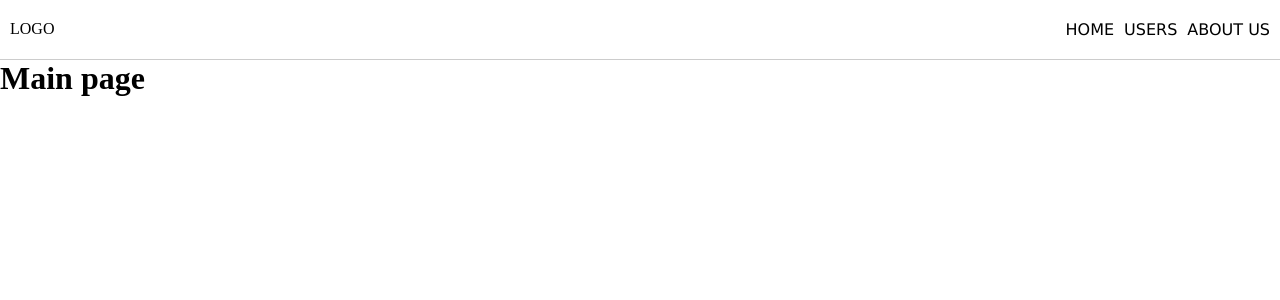
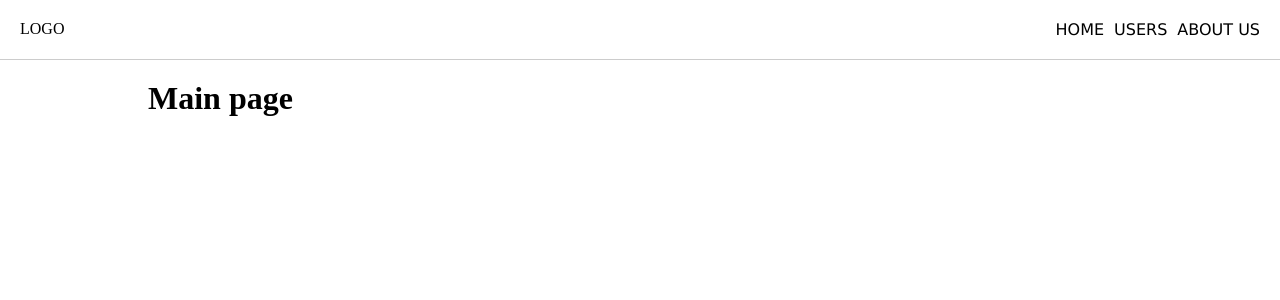
Before and after one commit to ShotAlex/next_base, a Next.js app: page / in a window 1280 px wide. Shown: the top 300 px of the page. Built offline with nearby package versions, Linux system fonts and the light colour scheme.

Commit message:
feat: add mainContainer component

```diff
--- /dev/null
+++ b/components/MainContainer/MainConrainer.module.css
@@ -0,0 +1,5 @@
+.container {
+    max-width: 80vw;
+    margin: 0 auto;
+    padding: 20px;
+}
--- /dev/null
+++ b/components/MainContainer/MainContainer.js
@@ -0,0 +1,23 @@
+import React from 'react';
+import Head from 'next/head';
+import Nav from '../Nav/Nav';
+import styles from './MainConrainer.module.css';
+
+const MainContainer = ({children, keywords, title = 'Next'}) => {
+    return (
+        <>
+            <Head>
+                <meta keywords={`ssr nextjs js react ${keywords}`} />
+                <title>{title}</title>
+            </Head>
+
+            <Nav />
+
+            <main className={styles.container}>
+                {children}
+            </main>
+        </>
+    );
+};
+
+export default MainContainer;
--- a/components/Nav/Nav.module.css
+++ b/components/Nav/Nav.module.css
@@ -1,7 +1,7 @@
 .header {
     display: flex;
     justify-content: space-between;
-    padding: 20px 10px;
+    padding: 20px;
     border-bottom: 1px solid #ccc;
 }
 
--- a/pages/index.js
+++ b/pages/index.js
@@ -1,17 +1,11 @@
-import Nav from "../components/Nav/Nav";
-import Head from "next/head";
+import MainContainer from "../components/MainContainer/MainContainer";
 
 
 const Index = () => {
   return (
-    <>
-      <Head>
-        <meta keywords="ssr nextjs js react" />
-        <title>Main</title>
-      </Head>
-      <Nav />
+    <MainContainer title='Home' >
       <h1>Main page</h1>
-    </>
+    </MainContainer>
   );
 };
 
--- a/pages/users/[id].js
+++ b/pages/users/[id].js
@@ -1,13 +1,14 @@
 import {useRouter} from "next/router";
+import MainContainer from "../../components/MainContainer/MainContainer";
 
 export default function userPage({user}){
   const {query} = useRouter()
 
   return (
-    <>
+    <MainContainer>
       <div> User id: {query.id}</div>
       <div> Name: {user.name}</div>
-    </>
+    </MainContainer>
   )
 }
 
```
Also changed, not shown: pages/about.js (+3 -4 lines), pages/users.js (+3 -4 lines).
